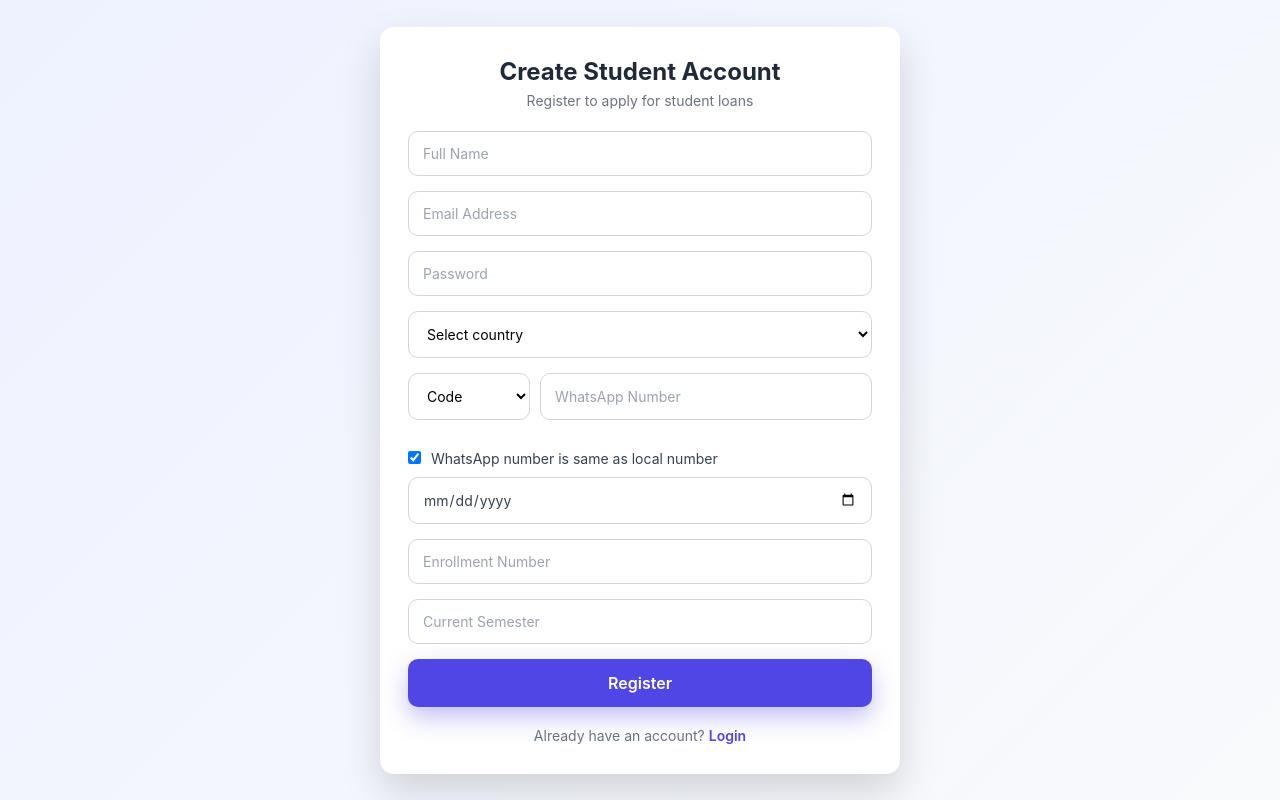
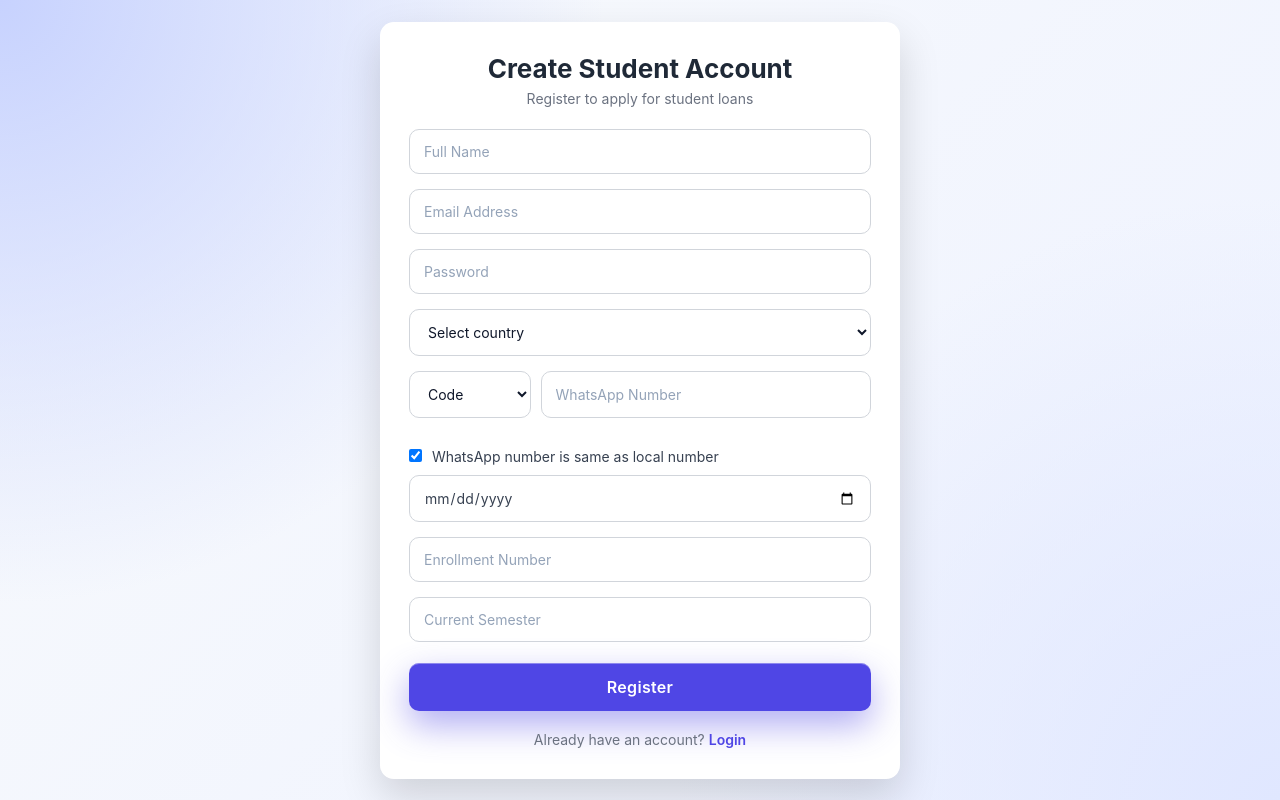
Before and after one commit to JosephQuaqua/my-website, a React (Create React App) app in the folder frontend/: page /my-website/register in a window 1280 px wide. Built offline with nearby package versions, Linux system fonts and the light colour scheme.

Commit message:
complete for today

```diff
--- a/frontend/src/styles/login.css
+++ b/frontend/src/styles/login.css
@@ -1,115 +1,146 @@
-/* Base reset */
+/* ===== RESET & FONT ===== */
 * {
   box-sizing: border-box;
-  font-family: "Inter", "Segoe UI", Tahoma, Geneva, Verdana, sans-serif;
+  font-family: "Inter", system-ui, -apple-system, BlinkMacSystemFont, sans-serif;
 }
 
 body {
   margin: 0;
-  background: linear-gradient(135deg, #eef2ff, #f8fafc);
+  min-height: 100vh;
+  background:
+    radial-gradient(circle at top left, #c7d2fe, transparent 40%),
+    radial-gradient(circle at bottom right, #e0e7ff, transparent 40%),
+    linear-gradient(135deg, #f8fafc, #eef2ff);
 }
 
-/* Page container */
+/* ===== PAGE CONTAINER ===== */
 .auth-container {
   min-height: 100vh;
   display: flex;
   align-items: center;
   justify-content: center;
-  padding: 20px;
+  padding: 24px;
 }
 
-/* Login card */
+/* ===== CARD ===== */
 .auth-card {
   width: 100%;
   max-width: 420px;
-  background: rgba(255, 255, 255, 0.9);
-  backdrop-filter: blur(12px);
-  padding: 36px 30px;
-  border-radius: 18px;
+  padding: 38px 32px;
+  border-radius: 22px;
+
+  background: rgba(255, 255, 255, 0.75);
+  backdrop-filter: blur(18px);
+  -webkit-backdrop-filter: blur(18px);
+
+  border: 1px solid rgba(255, 255, 255, 0.4);
+
   box-shadow:
-    0 20px 50px rgba(0, 0, 0, 0.12),
-    inset 0 1px 0 rgba(255, 255, 255, 0.6);
-  animation: fadeUp 0.6s ease;
+    0 30px 70px rgba(0, 0, 0, 0.12),
+    inset 0 1px 0 rgba(255, 255, 255, 0.7);
+
+  animation: cardFade 0.6s ease-out;
 }
 
-/* Subtle entrance animation */
-@keyframes fadeUp {
+/* ===== ANIMATION ===== */
+@keyframes cardFade {
   from {
     opacity: 0;
-    transform: translateY(16px);
+    transform: translateY(20px) scale(0.98);
   }
   to {
     opacity: 1;
-    transform: translateY(0);
+    transform: translateY(0) scale(1);
   }
 }
 
-/* Title */
+/* ===== TITLE ===== */
 .auth-card h2 {
+  margin: 0;
   text-align: center;
-  margin-bottom: 6px;
-  font-size: 24px;
+  font-size: 26px;
   font-weight: 700;
-  color: #111827;
+  color: #0f172a;
 }
 
-/* Subtitle */
 .auth-card p {
   text-align: center;
   font-size: 14px;
-  margin-bottom: 26px;
-  color: #6b7280;
+  margin: 6px 0 28px;
+  color: #64748b;
 }
 
-/* Input fields */
+/* ===== INPUTS ===== */
 .auth-input {
   width: 100%;
-  padding: 14px 16px;
+  padding: 15px 16px;
   margin-bottom: 18px;
-  border-radius: 12px;
+
+  border-radius: 14px;
   border: 1px solid #e5e7eb;
-  background: #f9fafb;
+
+  background: rgba(248, 250, 252, 0.9);
   font-size: 14px;
-  transition: border 0.25s ease, box-shadow 0.25s ease, background 0.25s ease;
+  color: #0f172a;
+
+  transition:
+    border-color 0.25s ease,
+    box-shadow 0.25s ease,
+    background 0.25s ease,
+    transform 0.15s ease;
 }
 
 .auth-input::placeholder {
-  color: #9ca3af;
+  color: #94a3b8;
 }
 
 .auth-input:focus {
   outline: none;
   background: #ffffff;
   border-color: #6366f1;
-  box-shadow: 0 0 0 4px rgba(99, 102, 241, 0.18);
+  box-shadow: 0 0 0 5px rgba(99, 102, 241, 0.2);
+  transform: translateY(-1px);
 }
 
-/* Login button */
+/* ===== BUTTON ===== */
 .auth-button {
   width: 100%;
-  padding: 14px;
+  padding: 15px;
+  margin-top: 6px;
+
   border: none;
-  border-radius: 12px;
+  border-radius: 14px;
+
   background: linear-gradient(135deg, #4f46e5, #6366f1);
   color: #ffffff;
+
   font-size: 16px;
   font-weight: 600;
+  letter-spacing: 0.3px;
+
   cursor: pointer;
-  transition: transform 0.15s ease, box-shadow 0.25s ease, opacity 0.25s ease;
-  box-shadow: 0 10px 25px rgba(79, 70, 229, 0.35);
+
+  box-shadow:
+    0 14px 35px rgba(79, 70, 229, 0.45),
+    inset 0 1px 0 rgba(255, 255, 255, 0.35);
+
+  transition:
+    transform 0.15s ease,
+    box-shadow 0.25s ease,
+    filter 0.25s ease;
 }
 
 .auth-button:hover {
-  transform: translateY(-1px);
-  box-shadow: 0 14px 30px rgba(79, 70, 229, 0.45);
-  opacity: 0.95;
+  transform: translateY(-2px);
+  box-shadow: 0 20px 45px rgba(79, 70, 229, 0.55);
+  filter: brightness(1.05);
 }
 
 .auth-button:active {
-  transform: scale(0.97);
+  transform: scale(0.96);
 }
 
-/* Error message */
+/* ===== ERROR MESSAGE ===== */
 .alert {
   padding: 12px 14px;
   border-radius: 12px;
@@ -119,13 +150,13 @@ body {
 
 .alert-error {
   background: linear-gradient(135deg, #fef2f2, #fee2e2);
+  border: 1px solid #fecaca;
   color: #991b1b;
-  border: 1px solid #fecaca;
 }
 
-/* Forgot password link */
+/* ===== LINKS ===== */
 .auth-links {
-  margin-top: 14px;
+  margin-top: 16px;
   text-align: right;
 }
 
@@ -140,12 +171,12 @@ body {
   text-decoration: underline;
 }
 
-/* Footer text */
+/* ===== FOOTER ===== */
 .auth-footer {
-  margin-top: 26px;
+  margin-top: 28px;
   text-align: center;
   font-size: 14px;
-  color: #6b7280;
+  color: #64748b;
 }
 
 .auth-footer a {
@@ -158,13 +189,13 @@ body {
   text-decoration: underline;
 }
 
-/* Mobile responsive */
+/* ===== MOBILE ===== */
 @media (max-width: 480px) {
   .auth-card {
-    padding: 26px 20px;
+    padding: 28px 22px;
   }
 
   .auth-card h2 {
-    font-size: 20px;
+    font-size: 22px;
   }
 }
```
